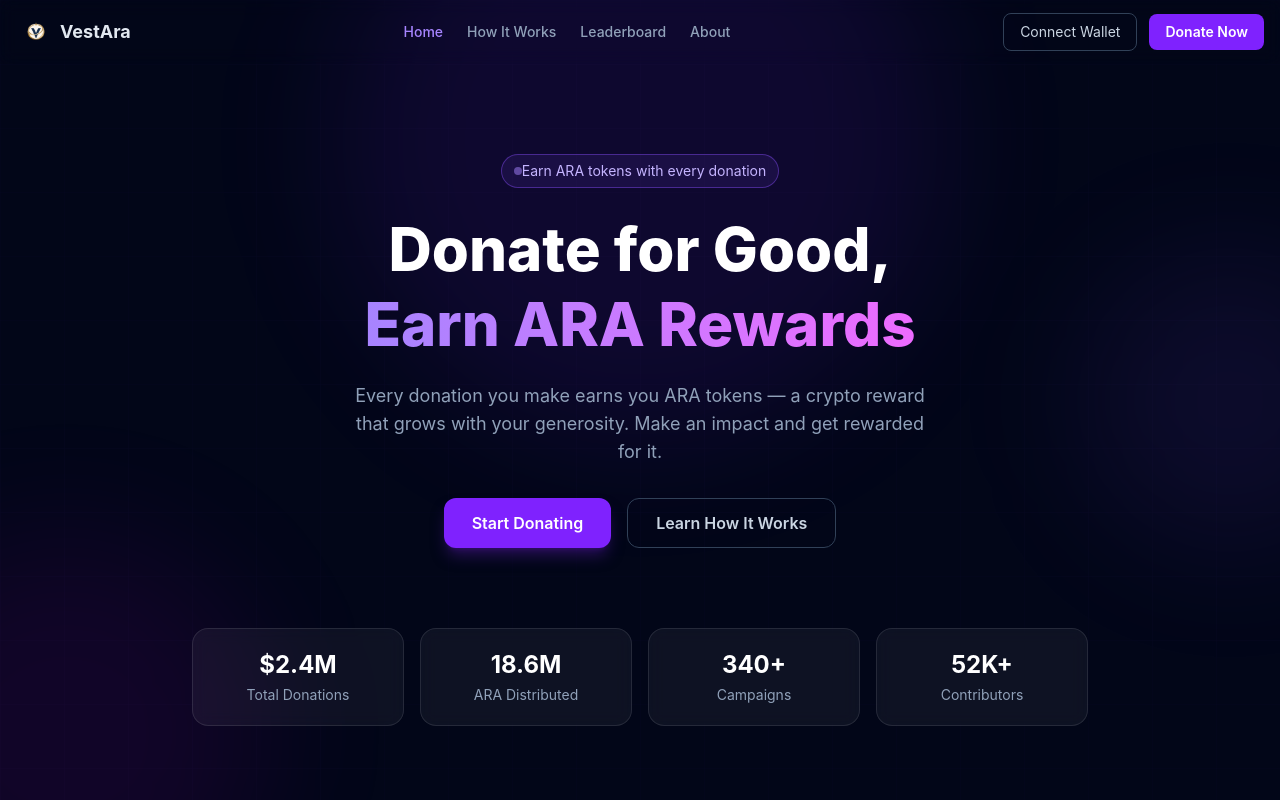
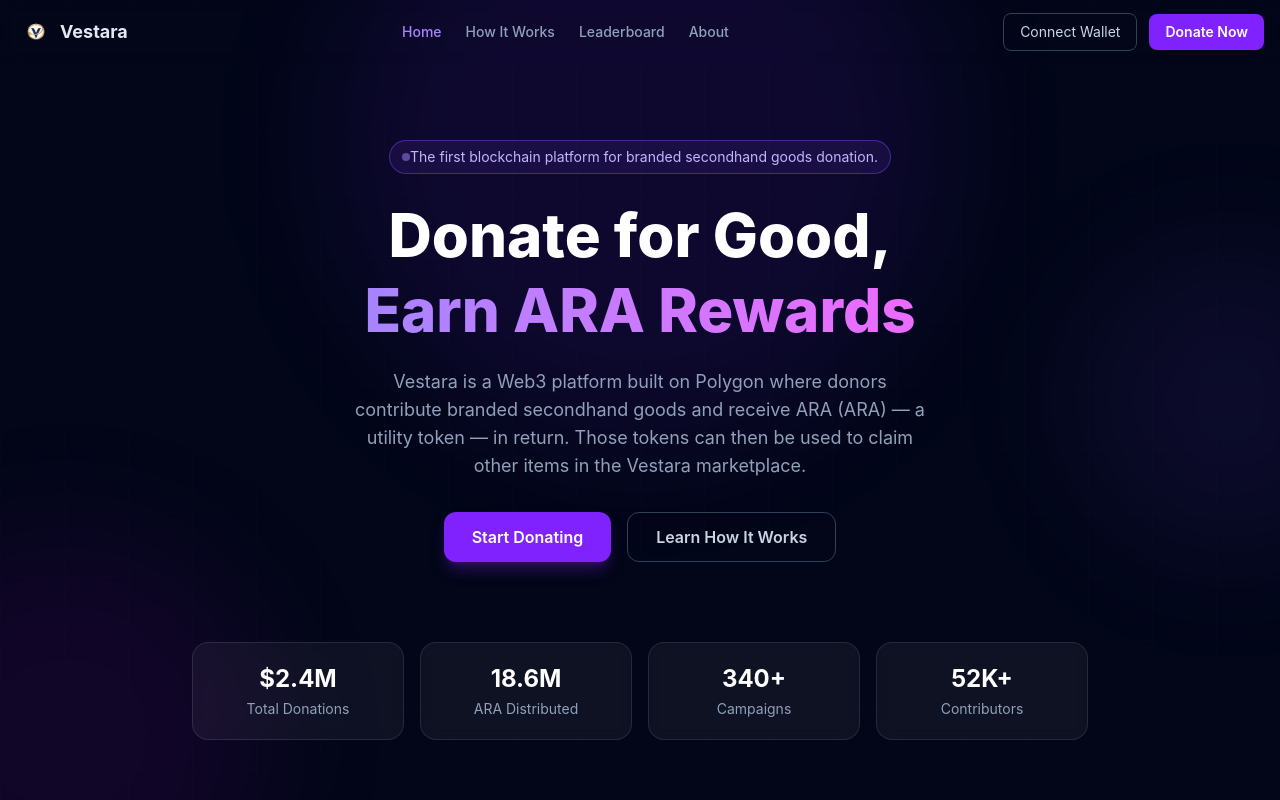
Before and after one commit to Vest-ara/vest-ara.github.io, a SvelteKit app: page / in a window 1280 px wide. Shown: the top 800 px of the page. Built offline with nearby package versions, Linux system fonts and the light colour scheme.

Commit message:
add desc and meta data

```diff
--- a/src/app.html
+++ b/src/app.html
@@ -6,11 +6,21 @@
 		<link rel="icon" href="%sveltekit.assets%/favicon.svg" type="image/svg+xml" />
 		<meta name="viewport" content="width=device-width, initial-scale=1" />
 		<meta name="theme-color" content="#7c3aed" />
-		<meta name="description" content="VestAra - Second hand onchain trade" />
-		<meta name="author" content="Your Name" />
-		<meta property="og:title" content="VestAra" />
-		<meta property="og:description" content="VestAra - Second hand onchain trade" />
-		<meta property="og:image" content="%sveltekit.assets%/favicon.svg" />
+		<meta name="description" content="Your app description" />
+		<meta name="author" content="Crownss" />
+
+		<!-- Open Graph -->
+		<meta property="og:title" content="Vestara" />
+		<meta property="og:description" content="Your app description" />
+		<meta property="og:image" content="%sveltekit.assets%/og-image.png" />
+		<meta property="og:type" content="website" />
+
+		<!-- Twitter -->
+		<meta name="twitter:card" content="summary_large_image" />
+		<meta name="twitter:title" content="Vestara" />
+		<meta name="twitter:description" content="Your app description" />
+		<meta name="twitter:image" content="%sveltekit.assets%/og-image.png" />
+
 		%sveltekit.head%
 	</head>
 
--- a/src/routes/+page.svelte
+++ b/src/routes/+page.svelte
@@ -109,8 +109,8 @@
 	<div class="mx-auto flex max-w-7xl items-center justify-between px-4 py-3">
 		<a href={resolve('/')} class="flex items-center gap-1 text-lg font-bold text-white">
 			<!-- <span class="rounded-lg bg-violet-600 px-2 py-0.5 text-white"></span> -->
-			<img src="{logo}" alt="VestAra Logo" class="h-10" />
-			<span class="text-slate-200">VestAra</span>
+			<img src="{logo}" alt="Vestara Logo" class="h-10" />
+			<span class="text-slate-200">Vestara</span>
 		</a>
 
 		<!-- Desktop Nav -->
@@ -200,7 +200,7 @@
 		class="inline-flex items-center rounded-full border border-violet-500/40 bg-violet-500/10 px-3 py-1.5 text-sm text-violet-300"
 	>
 		<span class="h-2 w-2 animate-pulse rounded-full bg-violet-400"></span>
-		Earn ARA tokens with every donation
+		The first blockchain platform for branded secondhand goods donation.
 	</div>
 	<h1 class="mt-6 max-w-3xl text-5xl leading-tight font-extrabold text-white md:text-6xl">
 		Donate for Good,<br />
@@ -209,8 +209,10 @@
 		</span>
 	</h1>
 	<p class="mt-5 max-w-xl text-lg text-slate-400">
-		Every donation you make earns you ARA tokens — a crypto reward that grows with your generosity.
-		Make an impact and get rewarded for it.
+		Vestara is a Web3 platform built on Polygon where donors
+		contribute branded secondhand goods and receive ARA
+		(ARA) — a utility token — in return. Those tokens can then
+		be used to claim other items in the Vestara marketplace.
 	</p>
 	<div class="mt-8 flex flex-wrap justify-center gap-4">
 		<button
@@ -243,7 +245,7 @@
 	<div class="mx-auto max-w-5xl">
 		<div class="mb-12 text-center">
 			<h2 class="text-4xl font-bold text-white">How It Works</h2>
-			<p class="mt-3 text-slate-400">Three simple steps to donate and start earning ARA tokens.</p>
+			<p class="mt-3 text-slate-400">Three simple steps to donate, earn and trade ARA tokens.</p>
 		</div>
 
 		<div class="grid gap-8 md:grid-cols-3">
```
